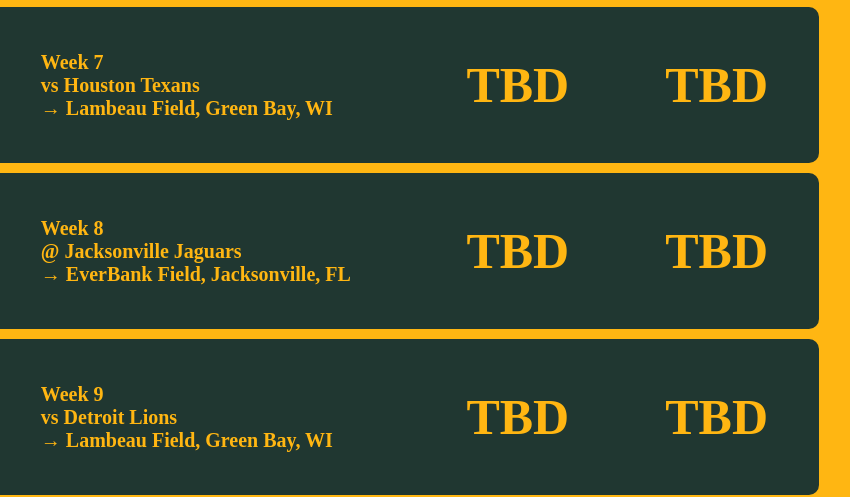
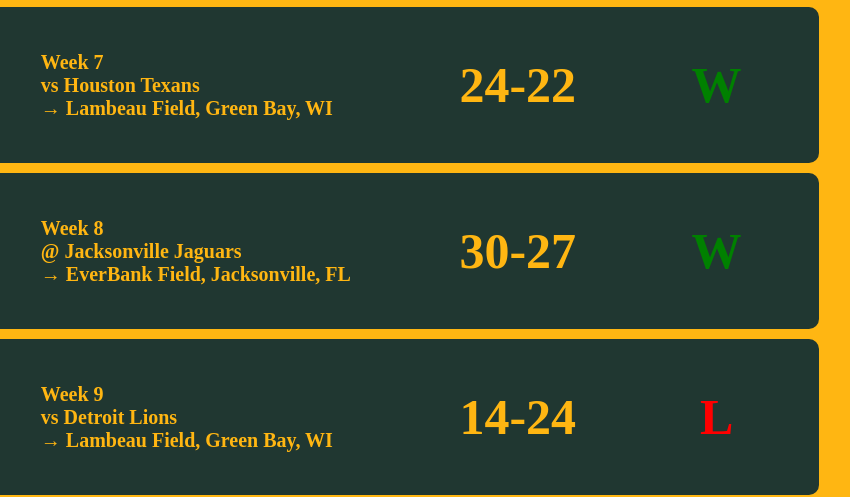
Before and after one commit to SnydenHjelm2/MAU-Webshare, a plain HTML site: page websites/packers/index.html in a window 1280 px wide. Shown: the part 1408-1905 px from the top of the page, 321-1171 px from the left. Drawn offline with Linux system fonts and the light colour scheme; a web font is replaced by a local one.

Commit message:
updated packers schedule
Results from Week 7 - 9

```diff
--- a/websites/packers/index.html
+++ b/websites/packers/index.html
@@ -13,7 +13,7 @@
         <header>
             <img src="images/woodmark.png">
             <h1>Schedule 2024-25</h1>
-            <h2>Current record: <span id="wins">4</span>-<span id="losses">2</span></h2>
+            <h2>Current record: <span id="wins">6</span>-<span id="losses">3</span></h2>
         </header>
         <div class="game">
             <div class="image">
@@ -68,24 +68,24 @@
                 <img src="images/houston_texans.png">
             </div>
             <h4 class="team-name">Week 7<br>vs Houston Texans<br>→ Lambeau Field, Green Bay, WI</h4>
-            <p class="result">TBD</p>
-            <p class="result">TBD</p>
+            <p class="result">24-22</p>
+            <p class="win">W</p>
         </div>
         <div class="game">
             <div class="image">
                 <img src="images/Jacksonville-Jaguars-logo.png">
             </div>
             <h4 class="team-name">Week 8<br>@ Jacksonville Jaguars<br>→ EverBank Field, Jacksonville, FL</h4>
-            <p class="result">TBD</p>
-            <p class="result">TBD</p>
+            <p class="result">30-27</p>
+            <p class="win">W</p>
         </div>
         <div class="game">
             <div class="image">
                 <img src="images/lions.png">
             </div>
             <h4 class="team-name">Week 9<br>vs Detroit Lions<br>→ Lambeau Field, Green Bay, WI</h4>
-            <p class="result">TBD</p>
-            <p class="result">TBD</p>
+            <p class="result">14-24</p>
+            <p class="loss">L</p>
         </div>
         <div id="bye">
             <h3>Week 10<br>BYE WEEK</h3>
```
